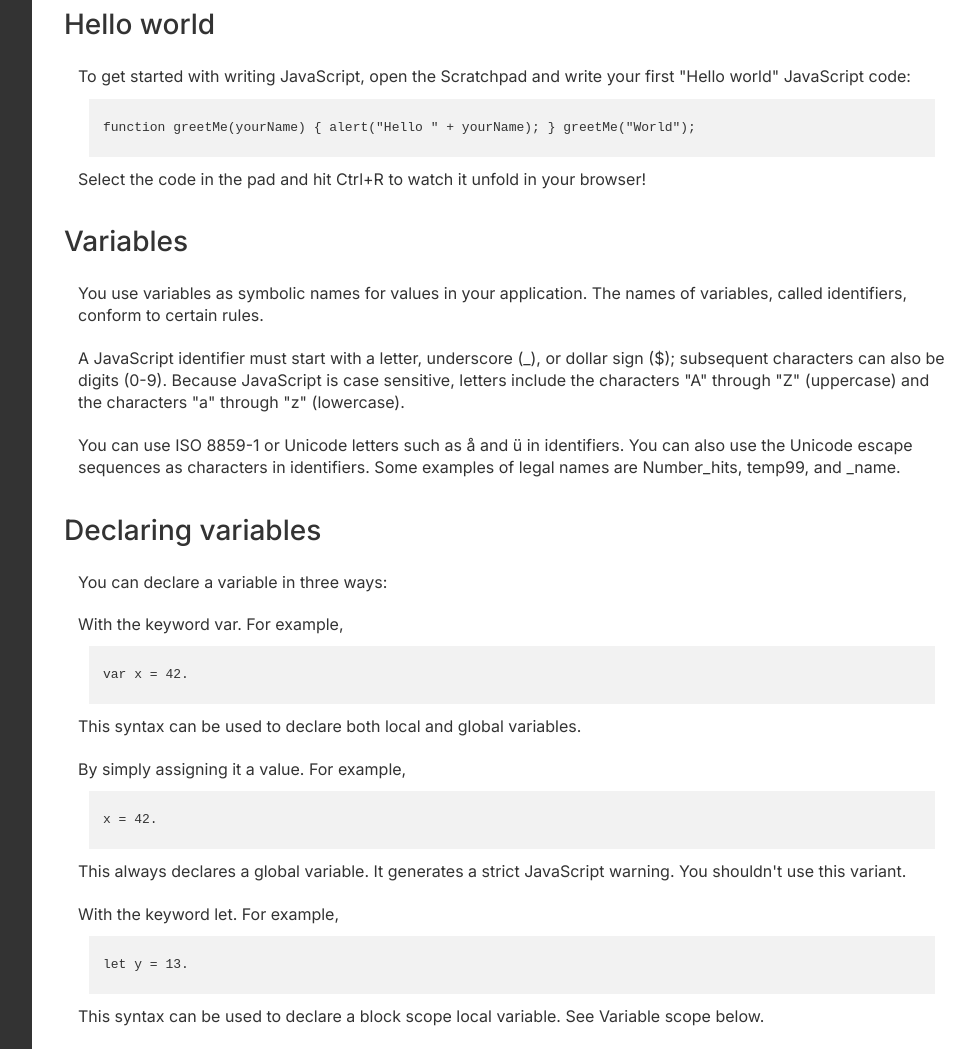
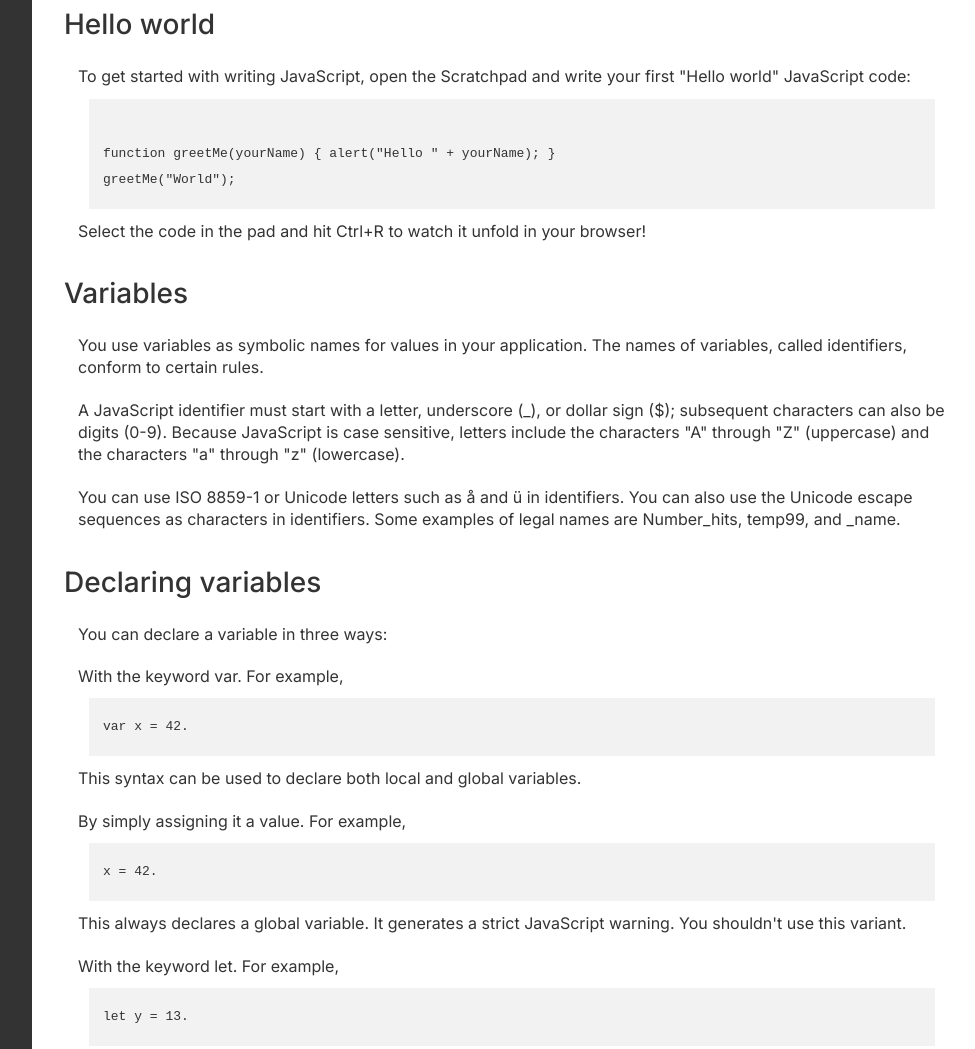
Before and after one commit to RickyLobo626/technical-documentation-page, a plain HTML site: page index.html in a window 1280 px wide. Shown: the part 1149-2198 px from the top of the page, without its empty margins (288-1263 px from the left). Drawn offline with Linux system fonts and the light colour scheme.

Commit message:
Improve readibility of code elements on smaller viewports

```diff
--- a/styles.css
+++ b/styles.css
@@ -112,4 +112,8 @@ ul {
   background-color: #f2f2f2;
   padding: 1.6rem 1.4rem;
   margin: 1.1rem;
+
+  white-space: pre-line;
+  word-break: normal;
+  word-wrap: normal;
 }
```
